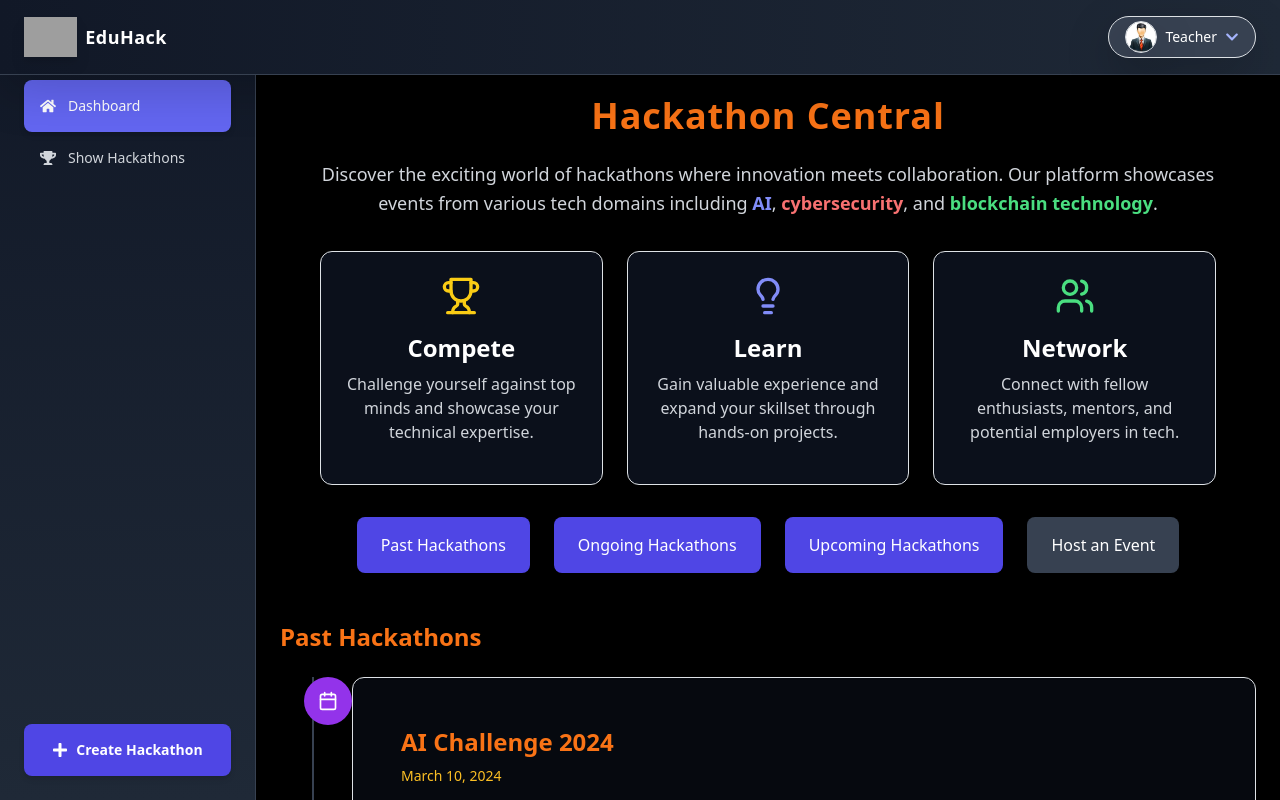
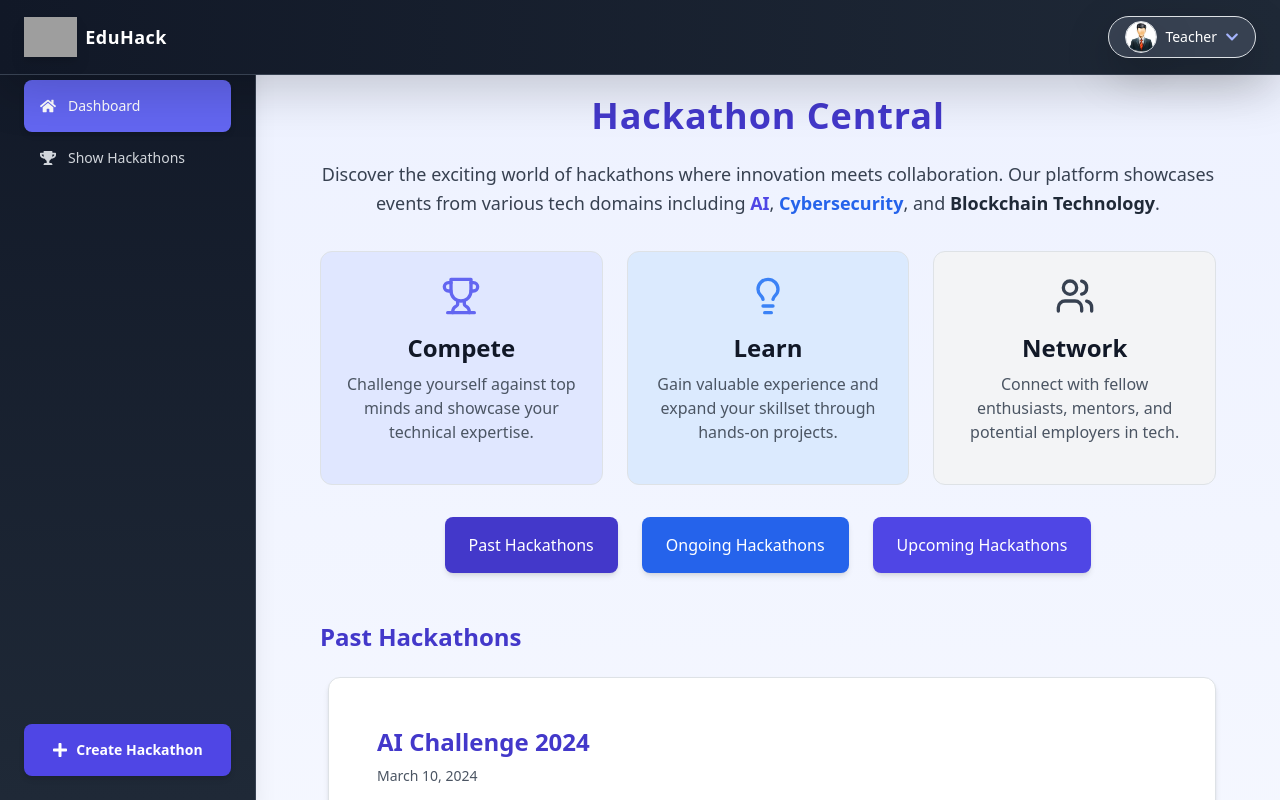
Before and after one commit to viswachaitanyasai/team13, a React (Vite) app in the folder Frontend/my-vite-app/: page /hackathons in a window 1280 px wide. Built offline with nearby package versions, Linux system fonts and the light colour scheme; grey boxes are pictures that could not be loaded.

Commit message:
Hackathons card

```diff
--- a/Frontend/my-vite-app/src/components/AboutHackathons.jsx
+++ b/Frontend/my-vite-app/src/components/AboutHackathons.jsx
@@ -1,19 +1,24 @@
-import React from 'react';
+import React, { useState } from 'react';
 import { Trophy, Lightbulb, Users } from "lucide-react";
+import UpcomingHackathons from './UpcomingHackathons';
 import PastHackathons from './PastHackathons';
+// import UpcomingHackathons from './UpcomingHackathons';
+
 
 const AboutHackathons = () => {
+  const [activeSection, setActiveSection] = useState('past');
+
   return (
-    <div className="bg-black min-h-screen p-6 text-white">
+    <div className="bg-gradient-to-b from-indigo-50 to-white min-h-screen p-6 text-gray-900">
       <div className="max-w-4xl mx-auto text-center">
         {/* Section Header */}
         <div className="mb-8">
-          <h1 className="text-4xl font-extrabold text-orange-500 mb-4 tracking-wide">Hackathon Central</h1>
-          <p className="text-gray-300 text-lg leading-relaxed">
+          <h1 className="text-4xl font-extrabold text-indigo-700 mb-4 tracking-wide">Hackathon Central</h1>
+          <p className="text-gray-700 text-lg leading-relaxed">
             Discover the exciting world of hackathons where innovation meets collaboration.
-            Our platform showcases events from various tech domains including <span className="text-indigo-400 font-semibold">AI</span>,
-            <span className="text-red-400 font-semibold"> cybersecurity</span>, and
-            <span className="text-green-400 font-semibold"> blockchain technology</span>.
+            Our platform showcases events from various tech domains including <span className="text-indigo-600 font-semibold">AI</span>,
+            <span className="text-blue-600 font-semibold"> Cybersecurity</span>, and
+            <span className="text-gray-800 font-semibold"> Blockchain Technology</span>.
           </p>
         </div>
 
@@ -23,52 +28,53 @@ const AboutHackathons = () => {
             {
               title: "Compete",
               description: "Challenge yourself against top minds and showcase your technical expertise.",
-              icon: <Trophy className="h-10 w-10 text-yellow-400" />,
-              bgColor: "bg-gray-900/70 border-gray-700"
+              icon: <Trophy className="h-10 w-10 text-indigo-500" />,
+              bgColor: "bg-indigo-100 border-indigo-300"
             },
             {
               title: "Learn",
               description: "Gain valuable experience and expand your skillset through hands-on projects.",
-              icon: <Lightbulb className="h-10 w-10 text-indigo-400" />,
-              bgColor: "bg-gray-900/70 border-gray-700"
+              icon: <Lightbulb className="h-10 w-10 text-blue-500" />,
+              bgColor: "bg-blue-100 border-blue-300"
             },
             {
               title: "Network",
               description: "Connect with fellow enthusiasts, mentors, and potential employers in tech.",
-              icon: <Users className="h-10 w-10 text-green-400" />,
-              bgColor: "bg-gray-900/70 border-gray-700"
+              icon: <Users className="h-10 w-10 text-gray-700" />,
+              bgColor: "bg-gray-100 border-gray-300"
             }
           ].map((feature, index) => (
             <div
               key={index}
-              className={`${feature.bgColor} rounded-xl border p-6 flex flex-col items-center text-center transition-transform duration-300 hover:-translate-y-2 hover:shadow-lg hover:shadow-gray-900/40`}
+              className={`${feature.bgColor} rounded-xl border p-6 flex flex-col items-center text-center transition-transform duration-300  hover:shadow-xl`}
             >
               <div className="mb-3">{feature.icon}</div>
-              <h3 className="text-2xl font-semibold text-white mb-2">{feature.title}</h3>
-              <p className="text-gray-300 text-base">{feature.description}</p>
+              <h3 className="text-2xl font-semibold text-gray-900 mb-2">{feature.title}</h3>
+              <p className="text-gray-600 text-base">{feature.description}</p>
             </div>
           ))}
         </div>
 
         {/* Buttons */}
         <div className="mb-12 flex justify-center flex-wrap gap-4">
-          <button className="px-6 py-3 bg-indigo-600 hover:bg-indigo-700 rounded-lg font-medium transition-colors duration-200">
+          <button onClick={() => setActiveSection('past')} className={`px-6 py-3 rounded-lg font-medium shadow-md transition-all duration-200 ${activeSection === 'past' ? 'bg-indigo-700 text-white' : 'bg-indigo-600 hover:bg-indigo-700 text-white'}`}>
             Past Hackathons
           </button>
-          <button className="px-6 py-3 bg-indigo-600 hover:bg-indigo-700 rounded-lg font-medium transition-colors duration-200">
+          <button onClick={() => setActiveSection('ongoing')} className={`px-6 py-3 rounded-lg font-medium shadow-md transition-all duration-200 ${activeSection === 'ongoing' ? 'bg-blue-700 text-white' : 'bg-blue-600 hover:bg-blue-700 text-white'}`}>
             Ongoing Hackathons
           </button>
-          <button className="px-6 py-3 bg-indigo-600 hover:bg-indigo-700 rounded-lg font-medium transition-colors duration-200">
+          <button onClick={() => setActiveSection('upcoming')} className={`px-6 py-3 rounded-lg font-medium shadow-md transition-all duration-200 ${activeSection === 'upcoming' ? 'bg-indigo-700 text-white' : 'bg-indigo-600 hover:bg-indigo-700 text-white'}`}>
             Upcoming Hackathons
-          </button>
-          <button className="px-6 py-3 bg-gray-700 hover:bg-gray-600 rounded-lg font-medium transition-colors duration-200">
-            Host an Event
           </button>
         </div>
       </div>
 
-      {/* Past Hackathons Section */}
-      <PastHackathons />
+      {/* Display Selected Section */}
+      <div className="mt-6">
+        {activeSection === 'past' && <PastHackathons />}
+        {/* {activeSection === 'ongoing' && <OngoingHackathons />} */}
+        {activeSection === 'upcoming' && <UpcomingHackathons />}
+      </div>
     </div>
   );
 };
--- /dev/null
+++ b/Frontend/my-vite-app/src/components/HackathonCard.jsx
@@ -0,0 +1,52 @@
+import React from "react";
+
+const HackathonCard = ({ event }) => {
+  if (!event) return null;
+
+  return (
+    <div className="mb-10 ">
+      {/* Icon circle */}
+      {/* Card */}
+      <div className="bg-white rounded-xl border border-gray-200 p-5 ml-2 shadow-md transition-transform duration-300 hover:shadow-lg ">
+        <h2 className="text-indigo-700 text-xl md:text-2xl font-bold">{event.title}</h2>
+        <p className="text-gray-600 text-sm mb-3">{event.date}</p>
+
+        <div className="flex flex-col md:flex-row gap-4 mb-4">
+          <div className="flex-1">
+            <p className="text-gray-700">{event.description} <span className="text-base">{event.emoji}</span></p>
+          </div>
+          <div className="flex-shrink-0 h-32 w-full md:w-48 overflow-hidden rounded-lg bg-gray-100 border border-gray-200">
+            <img
+              src={event.image}
+              alt={`${event.title} illustration`}
+              className="w-full h-full object-cover"
+            />
+          </div>
+        </div>
+
+        {/* Access Type Section */}
+        <div className="mb-3">
+          <span className="px-3 py-1.5 bg-gray-100 text-indigo-700 rounded-lg text-sm">
+            {event.accessType}
+          </span>
+        </div>
+
+        <div className="flex flex-col md:flex-row justify-between items-start md:items-center gap-4">
+          <div className="flex flex-wrap gap-2">
+            <span className="px-3 py-1.5 bg-gray-100 text-gray-700 rounded-lg text-sm">
+              Registrations: {event.stats?.registrations ?? 0}
+            </span>
+            <span className="px-3 py-1.5 bg-gray-100 text-gray-700 rounded-lg text-sm">
+              Participants: {event.stats?.participants ?? 0}
+            </span>
+          </div>
+          <button className="px-4 py-2 bg-indigo-600 hover:bg-indigo-700 text-white rounded-lg text-sm font-medium transition-colors duration-200">
+            View Submissions
+          </button>
+        </div>
+      </div>
+    </div>
+  );
+};
+
+export default HackathonCard;
--- a/Frontend/my-vite-app/src/components/PastHackathons.jsx
+++ b/Frontend/my-vite-app/src/components/PastHackathons.jsx
@@ -1,5 +1,6 @@
 import React from 'react';
 import { Calendar, Code, Shield } from 'lucide-react';
+import HackathonCard from './HackathonCard';
 
 const PastHackathons = () => {
   const events = [
@@ -8,102 +9,54 @@ const PastHackathons = () => {
       title: "AI Challenge 2024",
       date: "March 10, 2024",
       description: "Explore cutting-edge AI solutions and compete with top minds! Showcase your innovative approaches to real-world problems.",
-      icon: <Calendar className="h-5 w-5" />,
+      icon: <Calendar className="h-5 w-5 text-white" />,
       emoji: "🧠 💻",
       stats: {
         registrations: 500,
         participants: 300
       },
-      color: "bg-purple-600",
+      color: "bg-indigo-600",
       image: "../../src/assets/Ai.png",
-      accessType: "Public - Open for students and professionals" // Change to actual path or URL
+      accessType: "Public - Open for students and professionals"
     },
     {
       id: 2,
       title: "CyberSec Hackathon",
       date: "January 25, 2024",
-      description: "Join us this Sunday for a chance to win exciting prizes as we delve into 'Unlocking the Future: Navigating the Shadows of Cybersecurity,' taking a small step towards a more secure tomorrow.",
-      icon: <Shield className="h-5 w-5" />,
+      description: "Join us this Sunday for a chance to win exciting prizes as we delve into 'Unlocking the Future: Navigating the Shadows of Cybersecurity.'",
+      icon: <Shield className="h-5 w-5 text-white" />,
       emoji: "🔒",
       stats: {
         registrations: 700,
         participants: 500
       },
-      color: "bg-red-600",
+      color: "bg-blue-600",
       image: "../../src/assets/Cyber.png",
-      accessType: "Private - Invite-only for security researchers"// Change to actual path or URL
+      accessType: "Private - Invite-only for security researchers"
     },
     {
       id: 3,
       title: "Blockchain Sprint",
       date: "December 15, 2023",
       description: "Unleash your coding genius in blockchain technology, and win epic prizes! Build decentralized solutions to transform industries.",
-      icon: <Code className="h-5 w-5" />,
+      icon: <Code className="h-5 w-5 text-white" />,
       emoji: "⛓ ✨",
       stats: {
         registrations: 450,
         participants: 250
       },
-      color: "bg-blue-600",
+      color: "bg-gray-700",
       image: "/assets/blockchain.png",
-      accessType: "Public - Open for students and professionals"// Change to actual path or URL
+      accessType: "Public - Open for students and professionals"
     }
   ];
 
   return (
-    <div>
-      <h2 className="text-2xl font-bold text-orange-500 mb-6">Past Hackathons</h2>
-      <div className="relative pl-12 md:pl-16">
-        {/* Timeline line */}
-        <div className="absolute left-5 md:left-8 top-0 h-full w-0.5 bg-gray-700"></div>
-
-        {/* Event cards */}
+    <div className="max-w-4xl mx-auto">
+      <h2 className="text-2xl font-bold text-indigo-700 mb-6">Past Hackathons</h2>
+      <div className="">
         {events.map((event) => (
-          <div key={event.id} className="mb-10 relative">
-            {/* Icon circle */}
-            <div className={`absolute -left-7 md:-left-10 w-12 h-12 rounded-full ${event.color} flex items-center justify-center z-10`}>
-              {event.icon}
-            </div>
-
-            {/* Card */}
-            <div className="bg-gray-900 bg-opacity-40 rounded-xl border border-gray-800 p-5 ml-2 transition-transform duration-300 hover:-translate-y-1 hover:shadow-lg hover:shadow-gray-900/30">
-              <h2 className="text-orange-500 text-xl md:text-2xl font-bold">{event.title}</h2>
-              <p className="text-amber-400 text-sm mb-3">{event.date}</p>
-
-              <div className="flex flex-col md:flex-row gap-4 mb-4">
-                <div className="flex-1">
-                  <p className="text-gray-300">{event.description} <span className="text-base">{event.emoji}</span></p>
-                </div>
-                <div className="flex-shrink-0 h-32 w-full md:w-48 overflow-hidden rounded-lg bg-gray-800">
-                  <img
-                    src={event.image}
-                    alt={`${event.title} illustration`}
-                    className="w-full h-full object-cover"
-                  />
-                </div>
-              </div>
-
-              {/* Access Type Section */}
-              <div className="mb-3">
-                <span className="px-3 py-1.5 bg-gray-800 text-indigo-300 rounded-lg text-sm">
-                  {event.accessType}
-                </span>
-              </div>
-
-              <div className="flex flex-col md:flex-row justify-between items-start md:items-center gap-4">
-                <div className="flex flex-wrap gap-2">
-                  <span className="px-3 py-1.5 bg-gray-800 rounded-lg text-sm">
-                    Registrations: {event.stats.registrations}
-                  </span>
-                  <span className="px-3 py-1.5 bg-gray-800 rounded-lg text-sm">
-                    Participants: {event.stats.participants}
-                  </span>                </div>
-                <button className="px-4 py-2 bg-indigo-600 hover:bg-indigo-700 rounded-lg text-sm font-medium transition-colors duration-200">
-                  View Submissions
-                </button>
-              </div>
-            </div>
-          </div>
+          <HackathonCard key={event.id} event={event} />
         ))}
       </div>
     </div>
--- /dev/null
+++ b/Frontend/my-vite-app/src/components/UpcomingHackathons.jsx
@@ -0,0 +1,69 @@
+import React from 'react';
+import { Calendar, Code, Shield } from 'lucide-react';
+import HackathonCard from './HackathonCard';
+
+const UpcomingHackathons = () => {
+  const events = [
+    {
+      id: 1,
+      title: "AI Revolution 2025",
+      date: "June 15, 2025",
+      description: "Join the AI revolution! Innovate and build AI-driven solutions for real-world problems.",
+      icon: <Calendar className="h-5 w-5 text-white" />,
+      emoji: "🤖 🚀",
+      stats: {
+        registrations: 1000,
+        participants: 800
+      },
+      color: "bg-indigo-600",
+      image: "../../src/assets/AiRevolution.png",
+      accessType: "Public - Open for students and professionals"
+    },
+    {
+      id: 2,
+      title: "CyberDefend Hack 2025",
+      date: "July 22, 2025",
+      description: "Test your cybersecurity skills in a high-stakes hacking challenge. Win big and secure the future!",
+      icon: <Shield className="h-5 w-5 text-white" />,
+      emoji: "🔐💻",
+      stats: {
+        registrations: 1200,
+        participants: 950
+      },
+      color: "bg-blue-600",
+      image: "../../src/assets/CyberDefend.png",
+      accessType: "Private - Invite-only for security professionals"
+    },
+    {
+      id: 3,
+      title: "Blockchain Builders 2025",
+      date: "August 18, 2025",
+      description: "Shape the future of blockchain! Compete to build the most innovative decentralized applications.",
+      icon: <Code className="h-5 w-5 text-white" />,
+      emoji: "⛓ 💡",
+      stats: {
+        registrations: 900,
+        participants: 700
+      },
+      color: "bg-gray-700",
+      image: "../../src/assets/BlockchainBuilders.png",
+      accessType: "Public - Open for students and professionals"
+    }
+  ];
+
+  return (
+    <div className="max-w-4xl mx-auto">
+      <h2 className="text-2xl font-bold text-indigo-700 mb-6">Upcoming Hackathons</h2>
+      <div className="relative pl-12 md:pl-16">
+        {/* Timeline line */}
+        <div className="absolute left-5 md:left-8 top-0 h-full w-0.5 bg-gray-300"></div>
+
+        {events.map((event) => (
+          <HackathonCard key={event.id} event={event} />
+        ))}
+      </div>
+    </div>
+  );
+};
+
+export default UpcomingHackathons;
```
Also changed, not shown: Frontend/my-vite-app/src/components/OngoingHackathons.jsx (added).
